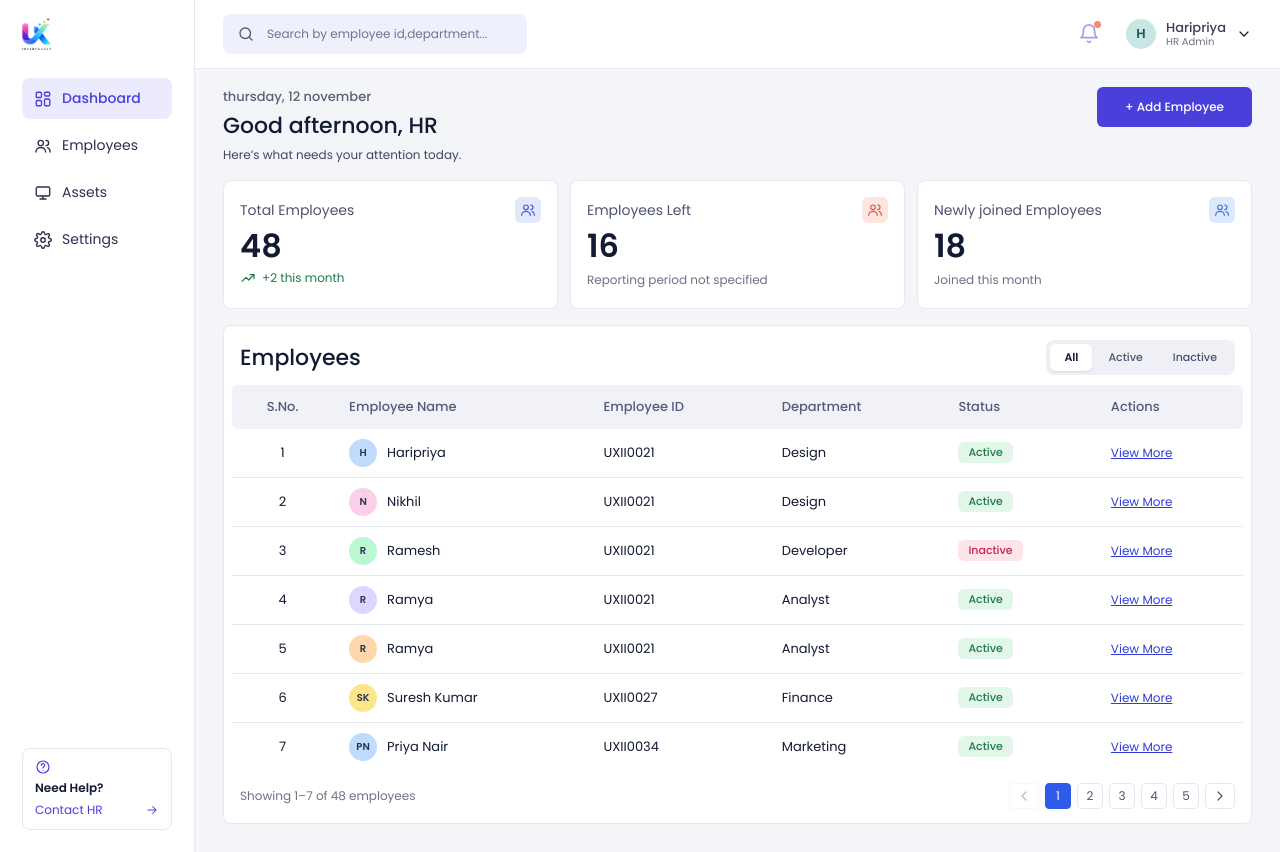
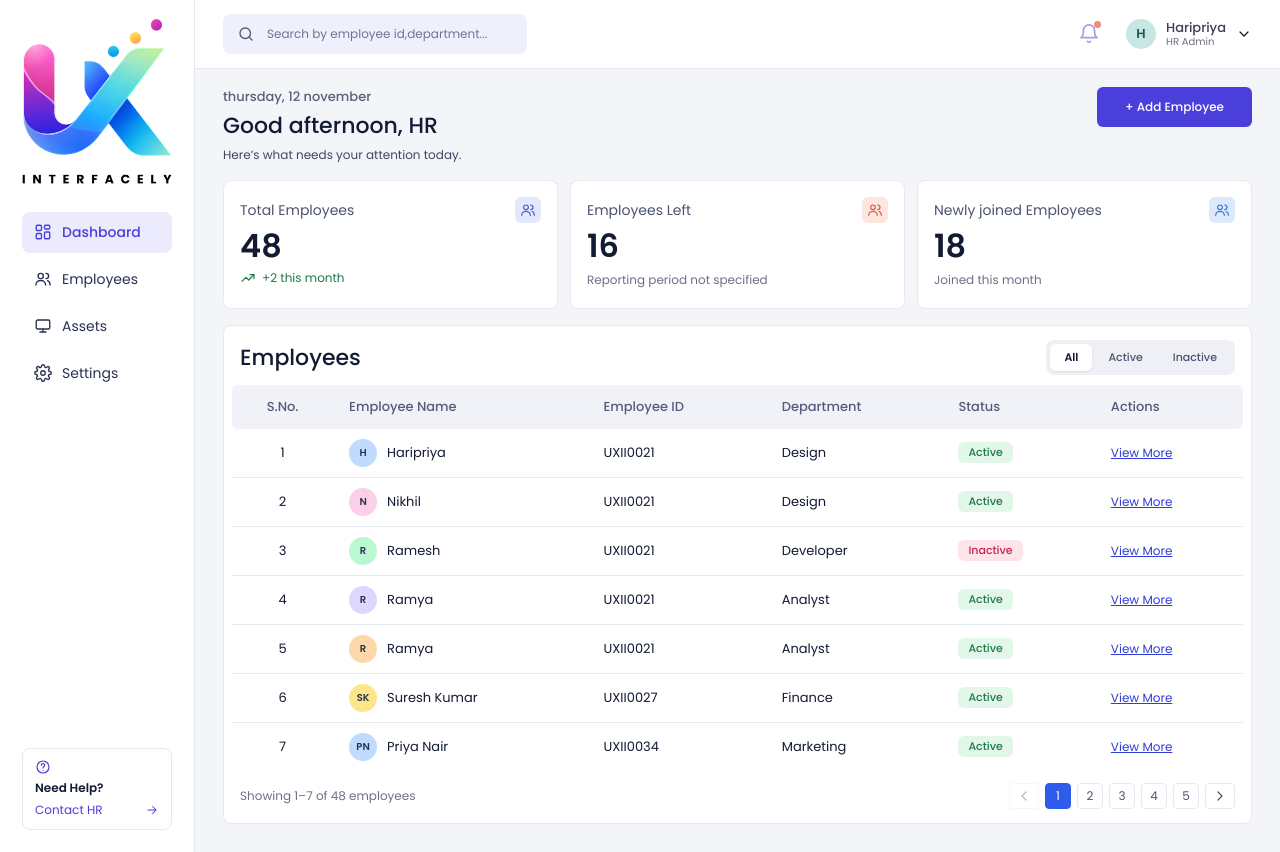
Before and after one commit to prathyusha-ux/hr-dashboard, a React (Vite) app in the folder hr-dashboard/: page / in a window 1280 px wide. Built offline with nearby package versions, Linux system fonts and the light colour scheme.

Commit message:
Update Dashboard.jsx

```diff
--- a/hr-dashboard/src/Dashboard.jsx
+++ b/hr-dashboard/src/Dashboard.jsx
@@ -224,9 +224,12 @@ export default function Dashboard() {
       {/* ---------- Sidebar ---------- */}
       <aside className="sidebar">
         <div className="logo">
-          <img src="/logonew.png" alt="Interfacely" />
-        </div>
-
+  <img
+    src="/logonew.png"
+    alt="Interfacely"
+    style={{ width: "100%", maxWidth: 150, height: "auto", display: "block" }}
+  />
+</div>
         <nav className="nav">
           {navItems.map((item) => (
             <button
```
